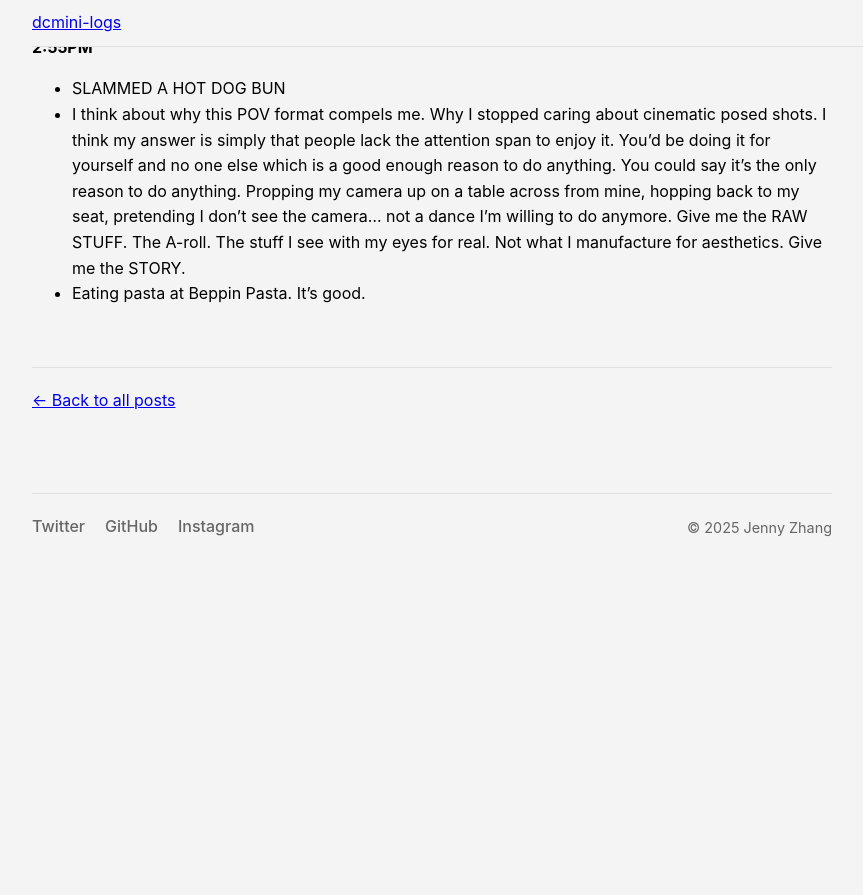
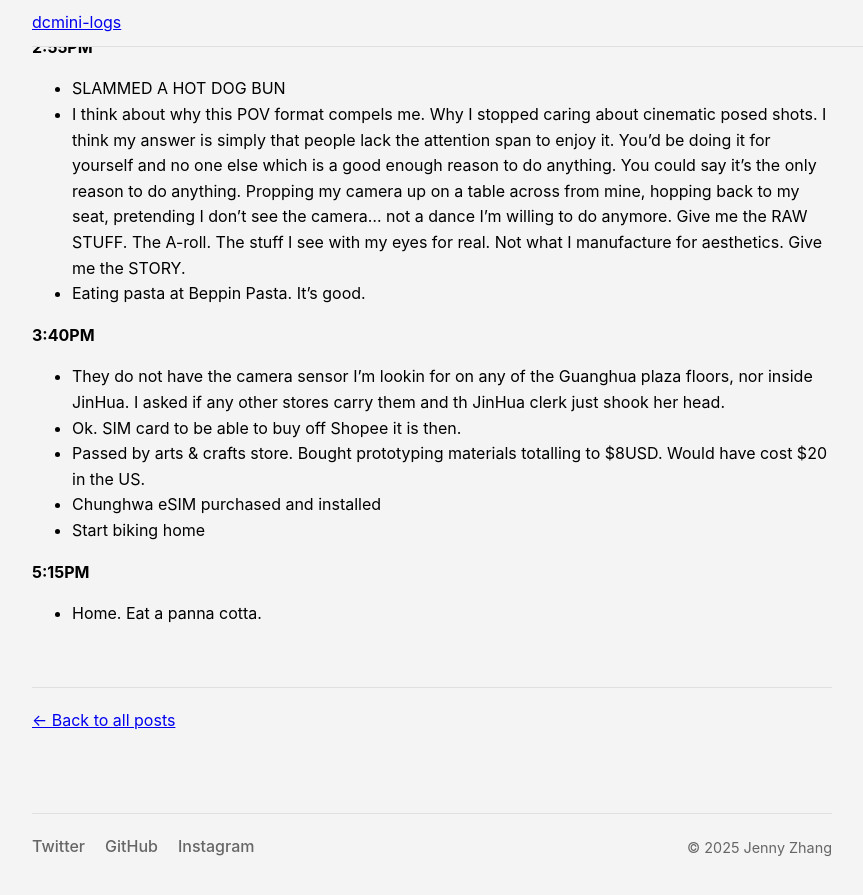
Before and after one commit to cowjuh/dcmini-logs, a Jekyll site: the page built from _posts/2025-07-07-It's supposed to rain.md, in a window 1280 px wide and 900 px high, scrolled down 1171 px. Shown: the top 895 px of the window, without its empty margins (208-1071 px from the left). Built offline with Jekyll 4.4.1, drawn with Linux system fonts in a browser that asks for light colours; before the commit the page ends 1751 px from its top, so only the background shows below that.

Commit message:
Update 2025-07-07-It's supposed to rain.md

```diff
--- a/_posts/2025-07-07-It's supposed to rain.md
+++ b/_posts/2025-07-07-It's supposed to rain.md
@@ -43,3 +43,13 @@ excerpt: "wip"
 - SLAMMED A HOT DOG BUN
 - I think about why this POV format compels me. Why I stopped caring about cinematic posed shots. I think my answer is simply that people lack the attention span to enjoy it. You'd be doing it for yourself and no one else which is a good enough reason to do anything. You could say it's the only reason to do anything. Propping my camera up on a table across from mine, hopping back to my seat, pretending I don't see the camera... not a dance I'm willing to do anymore. Give me the RAW STUFF. The A-roll. The stuff I see with my eyes for real. Not what I manufacture for aesthetics. Give me the STORY.
 - Eating pasta at Beppin Pasta. It's good.
+
+**3:40PM**
+- They do not have the camera sensor I'm lookin for on any of the Guanghua plaza floors, nor inside JinHua. I asked if any other stores carry them and th JinHua clerk just shook her head.
+- Ok. SIM card to be able to buy off Shopee it is then.
+- Passed by arts & crafts store. Bought prototyping materials totalling to $8USD. Would have cost $20 in the US.
+- Chunghwa eSIM purchased and installed
+- Start biking home
+
+**5:15PM**
+- Home. Eat a panna cotta.
```
